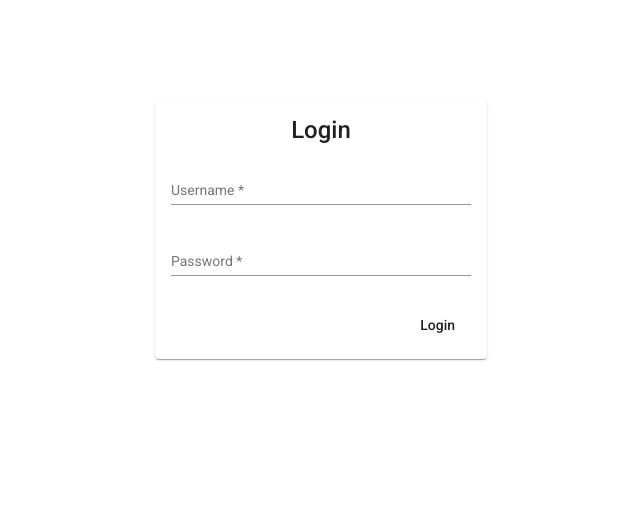
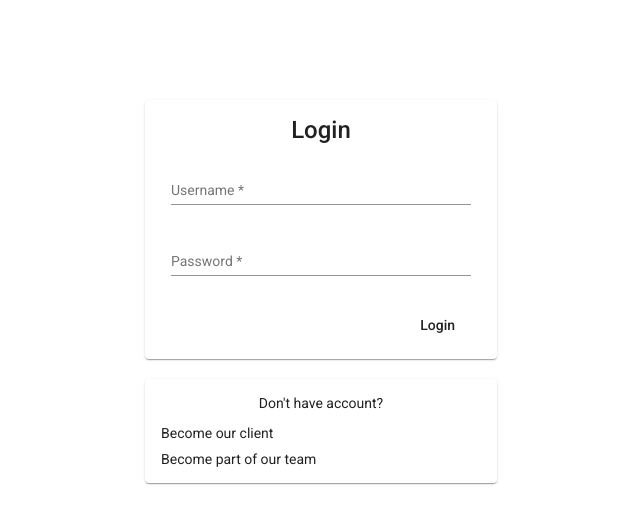
Before and after one commit to moscaluconstantin/ReservationsManager, an Angular app in the folder ReservationsManager/ReservationsManager.Angular/: page /login in a window 1280 px wide. Before the commit this address led to /. Shown: the top 524 px of the page, without its empty margins (319-959 px from the left). Built offline with nearby package versions, Linux system fonts and the light colour scheme.

Commit message:
Update login page.

```diff
--- a/ReservationsManager/ReservationsManager.Angular/src/app/_services/Account/account.service.ts
+++ b/ReservationsManager/ReservationsManager.Angular/src/app/_services/Account/account.service.ts
@@ -20,7 +20,7 @@ export class AccountService {
 
   login(userForLoginDto: UserForLogin): Observable<BearerToken> {
     return this.http.post<BearerToken>(
-      this.baseUrl + 'login/',
+      this.baseUrl + 'authenticate/login',
       userForLoginDto
     );
   }
--- a/ReservationsManager/ReservationsManager.Angular/src/app/app-routing.module.ts
+++ b/ReservationsManager/ReservationsManager.Angular/src/app/app-routing.module.ts
@@ -1,10 +1,14 @@
 import { NgModule } from '@angular/core';
 import { RouterModule, Routes } from '@angular/router';
+import { LoginComponent } from './modules/login/login.component';
 
-const routes: Routes = [];
+const routes: Routes = [
+  { path: 'login', component: LoginComponent },
+  { path: '', redirectTo: '/login', pathMatch: 'full' },
+];
 
 @NgModule({
   imports: [RouterModule.forRoot(routes)],
-  exports: [RouterModule]
+  exports: [RouterModule],
 })
-export class AppRoutingModule { }
+export class AppRoutingModule {}
--- a/ReservationsManager/ReservationsManager.Angular/src/app/app.component.html
+++ b/ReservationsManager/ReservationsManager.Angular/src/app/app.component.html
@@ -1 +1 @@
-<app-login></app-login>
+<router-outlet></router-outlet>
--- a/ReservationsManager/ReservationsManager.Angular/src/app/material.module.ts
+++ b/ReservationsManager/ReservationsManager.Angular/src/app/material.module.ts
@@ -4,6 +4,8 @@ import { MatButtonModule } from '@angular/material/button';
 import { MatIconModule } from '@angular/material/icon';
 import { MatProgressSpinnerModule } from '@angular/material/progress-spinner';
 import { MatCardModule } from '@angular/material/card';
+import { MatDividerModule } from '@angular/material/divider';
+import { MatGridListModule } from '@angular/material/grid-list';
 
 const modules = [
   MatInputModule,
@@ -11,6 +13,8 @@ const modules = [
   MatIconModule,
   MatProgressSpinnerModule,
   MatCardModule,
+  MatDividerModule,
+  MatGridListModule,
 ];
 
 @NgModule({
--- a/ReservationsManager/ReservationsManager.Angular/src/app/modules/login/login.component.css
+++ b/ReservationsManager/ReservationsManager.Angular/src/app/modules/login/login.component.css
@@ -1,7 +1,6 @@
-:host {
-  display: flex;
-  justify-content: center;
-  margin: 100px 0px;
+mat-card {
+  margin: 100px auto -80px auto;
+  width: 320px;
 }
 
 .mat-form-field {
@@ -10,9 +9,15 @@
 }
 
 mat-card-title,
-mat-card-content {
+.card-top-content,
+.card-bottom-line {
   display: flex;
   justify-content: center;
+}
+
+mat-card-content a {
+  display: block;
+  margin: 10px 0;
 }
 
 .error {
--- a/ReservationsManager/ReservationsManager.Angular/src/app/modules/login/login.component.html
+++ b/ReservationsManager/ReservationsManager.Angular/src/app/modules/login/login.component.html
@@ -1,6 +1,6 @@
 <mat-card>
   <mat-card-title>Login</mat-card-title>
-  <mat-card-content>
+  <mat-card-content class="card-top-content">
     <form [formGroup]="loginForm" (ngSubmit)="login()">
       <p>
         <mat-form-field>
@@ -37,3 +37,11 @@
     </form>
   </mat-card-content>
 </mat-card>
+
+<mat-card>
+  <mat-card-content>
+    <p class="card-bottom-line">Don't have account?</p>
+    <a routerlink="">Become our client</a>
+    <a routerlink="">Become part of our team</a>
+  </mat-card-content>
+</mat-card>
```
